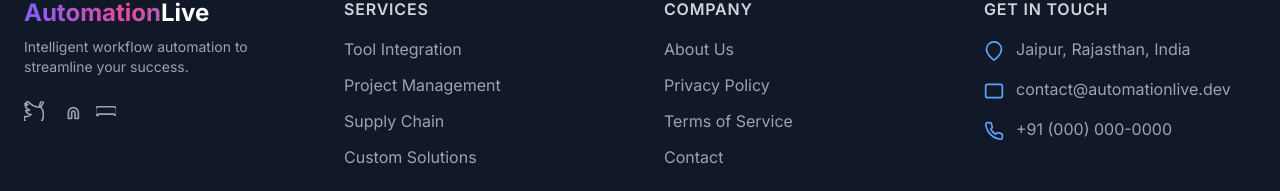
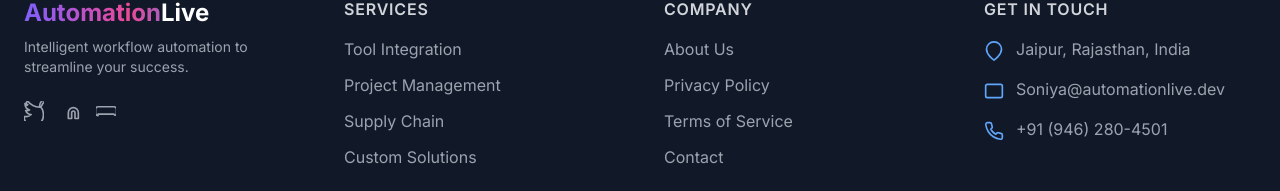
Before and after one commit to soniya-netizen/automation-live-website, a React (Vite) app: page / in a window 1280 px wide. Shown: the part 4339-4530 px from the top of the page. Built offline with nearby package versions, Linux system fonts and the light colour scheme.

Commit message:
Update App.jsx

```diff
--- a/src/App.jsx
+++ b/src/App.jsx
@@ -166,7 +166,7 @@ const Footer = () => (
         <div className="lg:col-span-1"><a href="#home" className="text-2xl font-bold mb-2 inline-block"><span className="brand-gradient">Automation</span>Live</a><p className="text-gray-400 text-sm">Intelligent workflow automation to streamline your success.</p><div className="flex space-x-4 mt-6"><a href="#" className="text-gray-400 hover:text-white"><Icon name="twitter" className="w-5 h-5" /></a><a href="#" className="text-gray-400 hover:text-white"><Icon name="linkedin" className="w-5 h-5" /></a><a href="#" className="text-gray-400 hover:text-white"><Icon name="youtube" className="w-5 h-5" /></a></div></div>
         <div><h4 className="font-semibold tracking-wider uppercase text-gray-300 mb-4">Services</h4><ul className="space-y-3"><li><a href="#services" className="text-gray-400 hover:text-white">Tool Integration</a></li><li><a href="#services" className="text-gray-400 hover:text-white">Project Management</a></li><li><a href="#services" className="text-gray-400 hover:text-white">Supply Chain</a></li><li><a href="#solution-generator" className="text-gray-400 hover:text-white">Custom Solutions</a></li></ul></div>
         <div><h4 className="font-semibold tracking-wider uppercase text-gray-300 mb-4">Company</h4><ul className="space-y-3"><li><a href="#about-us" className="text-gray-400 hover:text-white">About Us</a></li><li><a href="#" className="text-gray-400 hover:text-white">Privacy Policy</a></li><li><a href="#" className="text-gray-400 hover:text-white">Terms of Service</a></li><li><a href="#contact" className="text-gray-400 hover:text-white">Contact</a></li></ul></div>
-        <div><h4 className="font-semibold tracking-wider uppercase text-gray-300 mb-4">Get in Touch</h4><ul className="space-y-4 text-gray-400"><li className="flex items-start"><Icon name="map-pin" className="w-5 h-5 mr-3 mt-1 shrink-0 text-blue-400" /><span>Jaipur, Rajasthan, India</span></li><li className="flex items-start"><Icon name="mail" className="w-5 h-5 mr-3 mt-1 shrink-0 text-blue-400" /><a href="mailto:contact@automationlive.dev" className="hover:text-white">contact@automationlive.dev</a></li><li className="flex items-start"><Icon name="phone" className="w-5 h-5 mr-3 mt-1 shrink-0 text-blue-400" /><a href="tel:+910000000000" className="hover:text-white">+91 (000) 000-0000</a></li></ul></div>
+        <div><h4 className="font-semibold tracking-wider uppercase text-gray-300 mb-4">Get in Touch</h4><ul className="space-y-4 text-gray-400"><li className="flex items-start"><Icon name="map-pin" className="w-5 h-5 mr-3 mt-1 shrink-0 text-blue-400" /><span>Jaipur, Rajasthan, India</span></li><li className="flex items-start"><Icon name="mail" className="w-5 h-5 mr-3 mt-1 shrink-0 text-blue-400" /><a href="mailto:Soniya@automationlive.dev" className="hover:text-white">Soniya@automationlive.dev</a></li><li className="flex items-start"><Icon name="phone" className="w-5 h-5 mr-3 mt-1 shrink-0 text-blue-400" /><a href="tel:+919462804501" className="hover:text-white">+91 (946) 280-4501</a></li></ul></div>
     </div><div className="mt-16 border-t border-gray-800 pt-8 text-center text-gray-500"><p>&copy; {new Date().getFullYear()} Automation Live. All Rights Reserved.</p></div></div></footer>
 );
 
```
